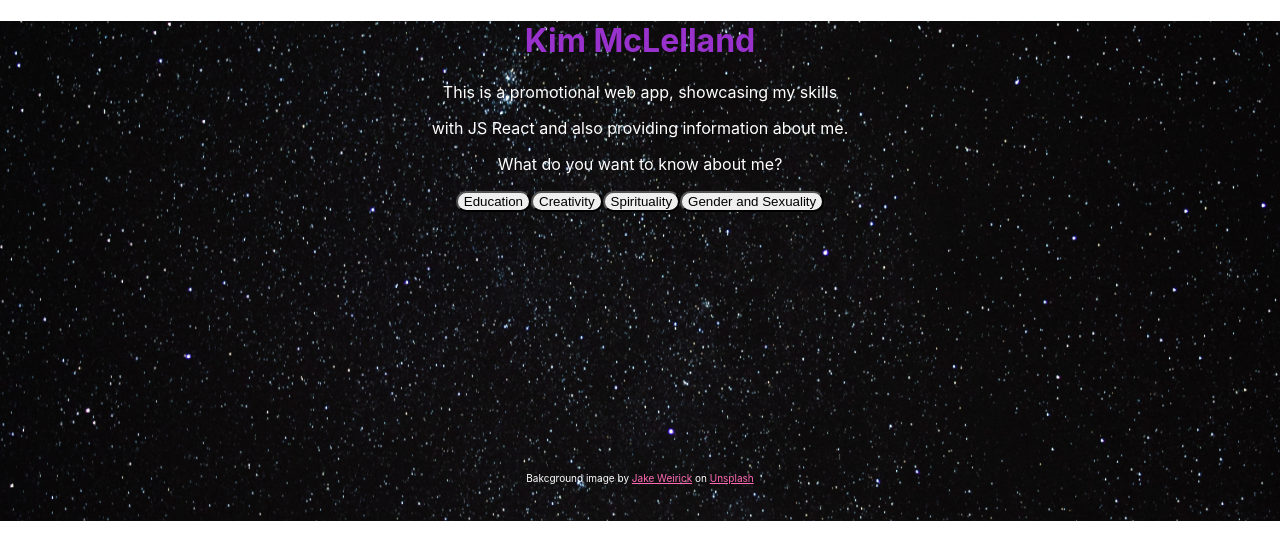
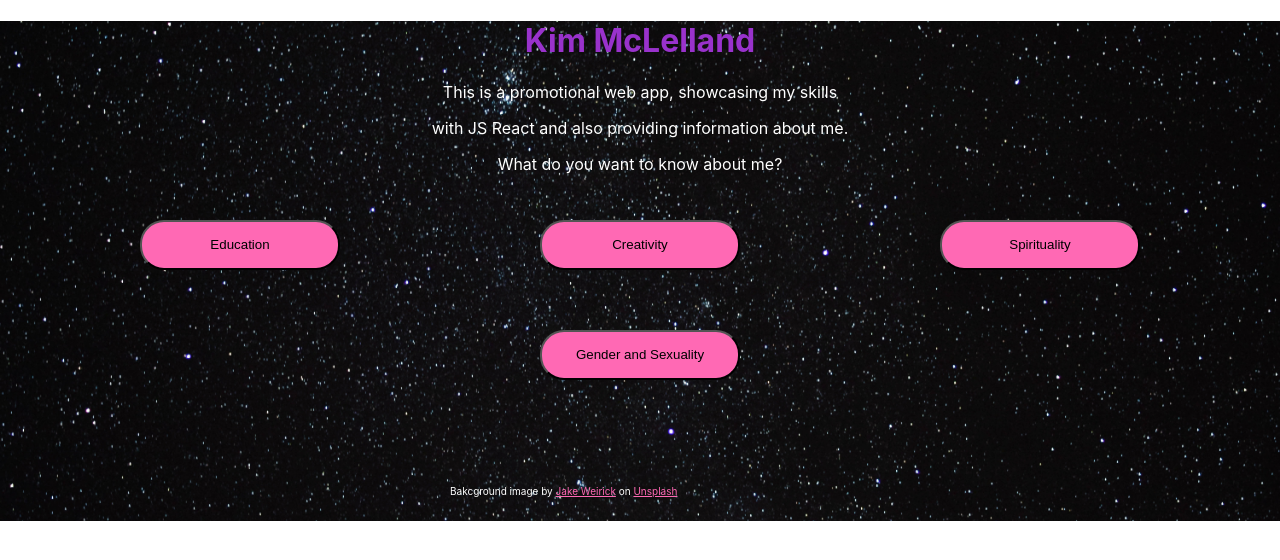
Before and after one commit to KimMcLelland/kim-mclelland, a React (Create React App) app: page / in a window 1280 px wide. Shown: the top 560 px of the page. Built offline with nearby package versions, Linux system fonts and the light colour scheme.

Commit message:
improved main page display

```diff
--- a/src/App.css
+++ b/src/App.css
@@ -24,12 +24,17 @@ h1 {
 }
 
 button {
-  border-radius: 12px;
+  border-radius: 24px;
+  background-color: hotpink;
+  width: 200px;
+  height: 50px;
+  margin: 30px 100px;
 }
 
 .footer {
-  position: relative;
-  top: 250px;
+  position: absolute;
+  left: 450px;
+  top: 475px;
   font-size: 10px;
   color: white;
 }
```
